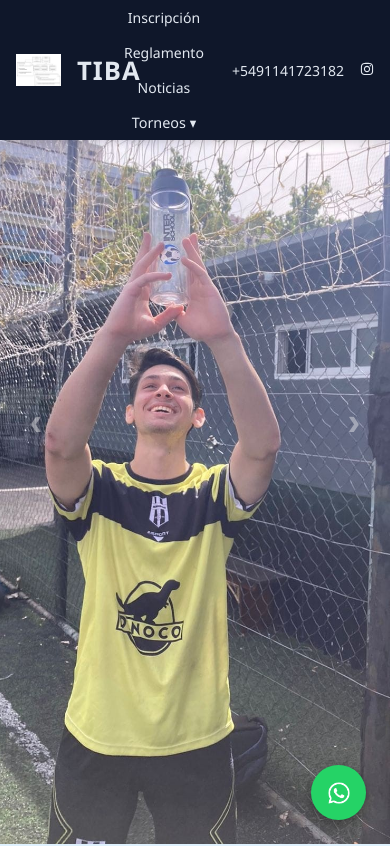
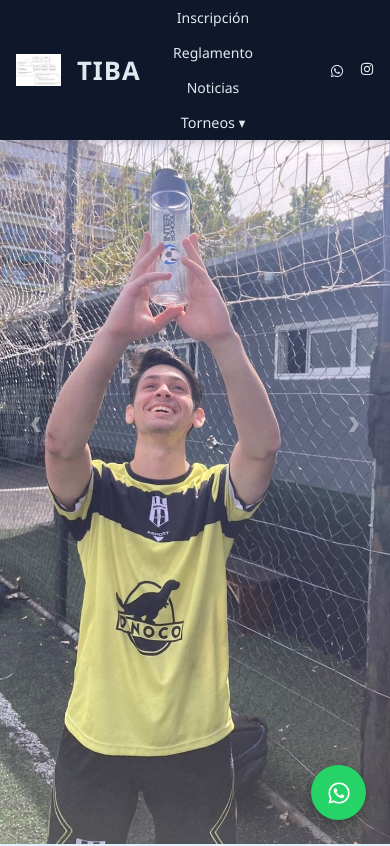
Before and after one commit to lautaroeberle/TorneoBurronesWeb, a React (Vite) app in the folder frontend/: page / in a window 390 px wide. Shown: the top 846 px of the page. Built offline with nearby package versions, Linux system fonts and the light colour scheme; no server answers.

Commit message:
cambio cosita del navbar

```diff
--- a/frontend/src/components/Navbar.tsx
+++ b/frontend/src/components/Navbar.tsx
@@ -1,7 +1,7 @@
 import { useEffect, useState } from "react";
 import { Link } from "react-router-dom";
 import NavLinkHero from "./NavLinkHero";
-import { FaInstagram} from "react-icons/fa";
+import { FaInstagram, FaWhatsapp} from "react-icons/fa";
 import "../styles/navbar.css";
 import LOGO from "../assets/logo.png";
 
@@ -54,7 +54,10 @@ const Navbar = () => {
             className="whatsapp-text"
             title="WhatsApp"
           >
-            +5491141723182
+            <span className="wpp-desktop">+54 9 1141723182</span>
+            <FaWhatsapp className="wpp-mobile" />
+
+
           </a>
           <a
             href="https://instagram.com"
--- a/frontend/src/styles/navbar.css
+++ b/frontend/src/styles/navbar.css
@@ -136,10 +136,22 @@
   user-select: none;
   line-height: 1;
   padding-top: 2px;
+  gap: 0.3rem;
 }
 
+/* Hover */
 .whatsapp-text:hover {
   color: #7dd3fc;
+}
+
+  .wpp-mobile {
+    display: none;
+  }
+
+/* Por defecto: mostrar solo línea 1 */
+.wpp-line-2,
+.wpp-line-3 {
+  display: none;
 }
 
 /* Responsive */
@@ -179,9 +191,35 @@
     font-size: 1.1rem;
   }
 
+      .wpp-desktop {
+    display: none;
+  }
+
+  .wpp-mobile {
+    display: inline;
+  }
+
+
+@media (max-width: 768px) {
   .whatsapp-text {
-    font-size: 0.95rem;
+    font-size: 0.5rem;
+    flex-direction: column;
+    align-items: flex-end;
+    gap: 0;
+    line-height: 1.1;
   }
+
+    .wpp-desktop {
+    display: none;
+  }
+
+  .wpp-mobile {
+    display: inline;
+  }
+
+
+
+}
 }
 .navbar .dropdown > span {
   color: #e2e8f0; /* Mismo color claro que los enlaces */
```
Also changed, not shown: 1 other file (tests, documents, lock files or other folders).
